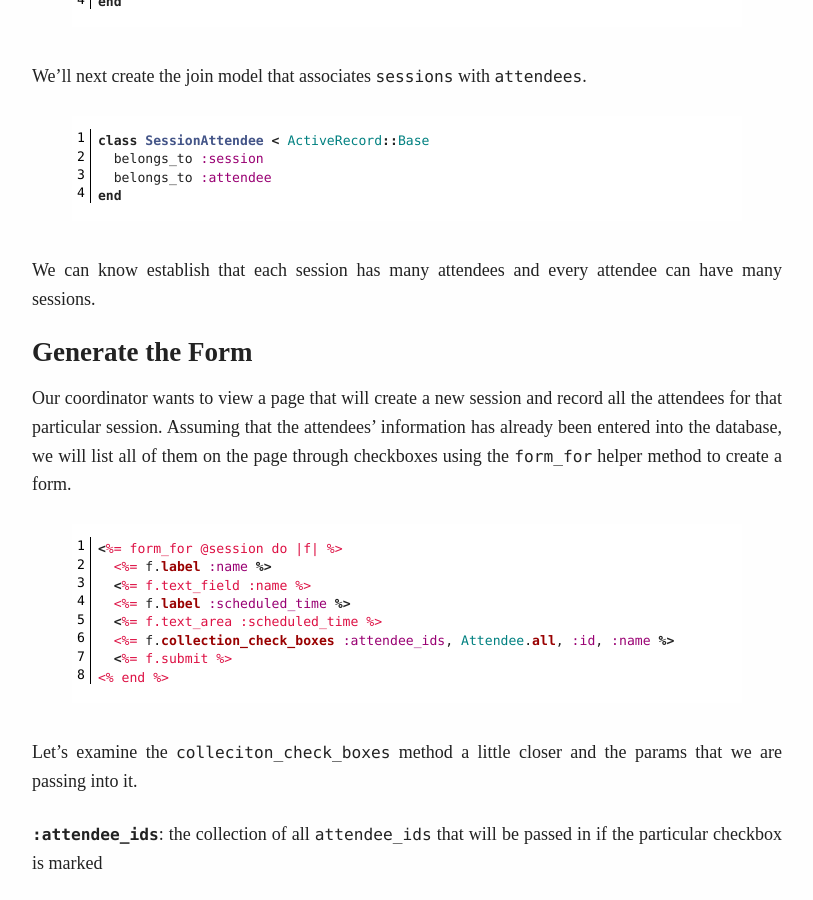
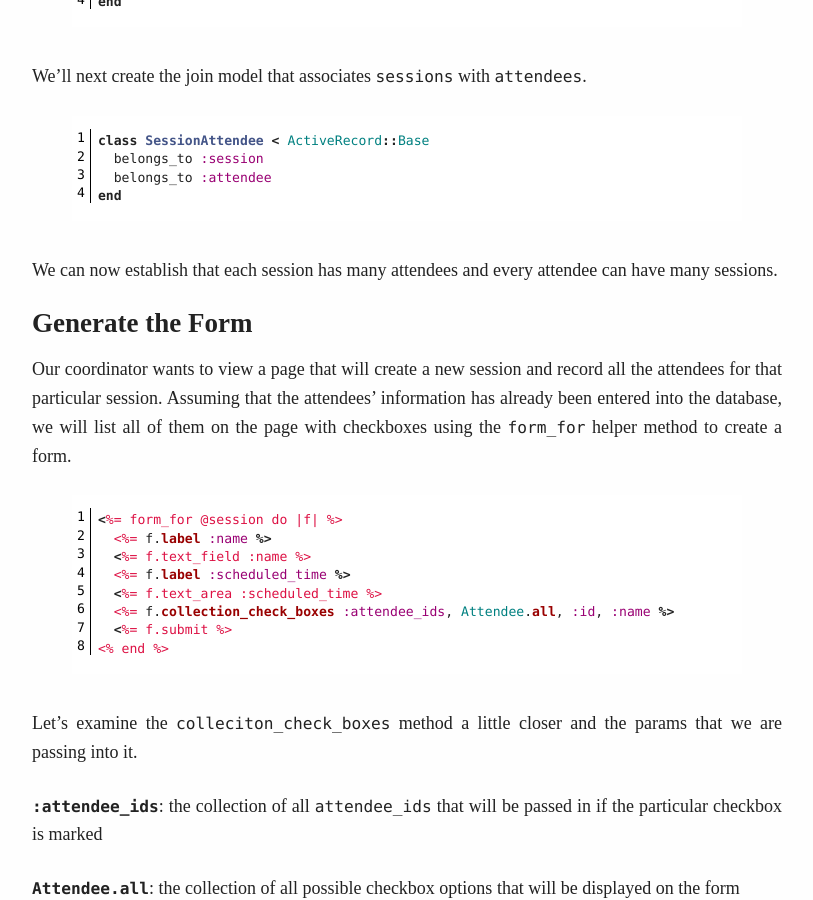
Before and after one commit to eric-an/blog, a Jekyll site: the page built from _posts/2016-02-13-collection-select-boxes.markdown, in a window 1280 px wide and 900 px high, scrolled down 1102 px. Shown: the whole window, without its empty margins (233-1046 px from the left). Built offline with Jekyll 4.4.1, drawn with Linux system fonts in a browser that asks for light colours.

Commit message:
fix typo in blog entry

```diff
--- a/_posts/2016-02-13-collection-select-boxes.markdown
+++ b/_posts/2016-02-13-collection-select-boxes.markdown
@@ -35,12 +35,12 @@ class SessionAttendee < ActiveRecord::Base
 end
 {% endhighlight %}
 
-We can know establish that each session has many attendees and every attendee can have many sessions.
+We can now establish that each session has many attendees and every attendee can have many sessions.
 
 **Generate the Form**
 ---
 
-Our coordinator wants to view a page that will create a new session and record all the attendees for that particular session. Assuming that the attendees' information has already been entered into the database, we will list all of them on the page through checkboxes using the `form_for` helper method to create a form.
+Our coordinator wants to view a page that will create a new session and record all the attendees for that particular session. Assuming that the attendees' information has already been entered into the database, we will list all of them on the page with checkboxes using the `form_for` helper method to create a form.
 
 {% highlight ruby linenos%}
 <%= form_for @session do |f| %>
```
